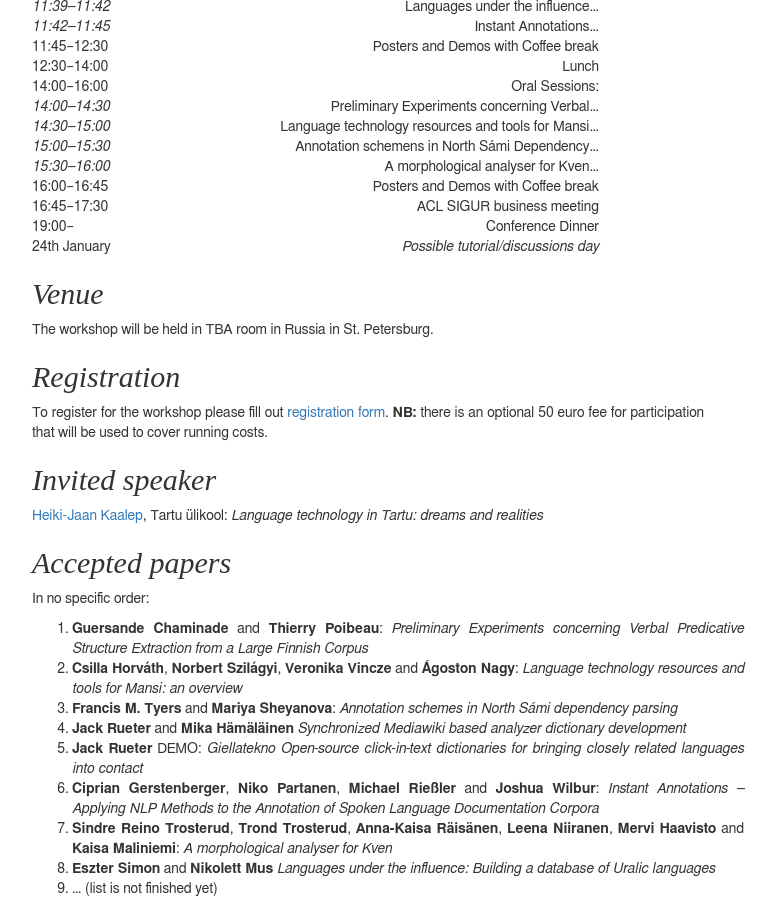
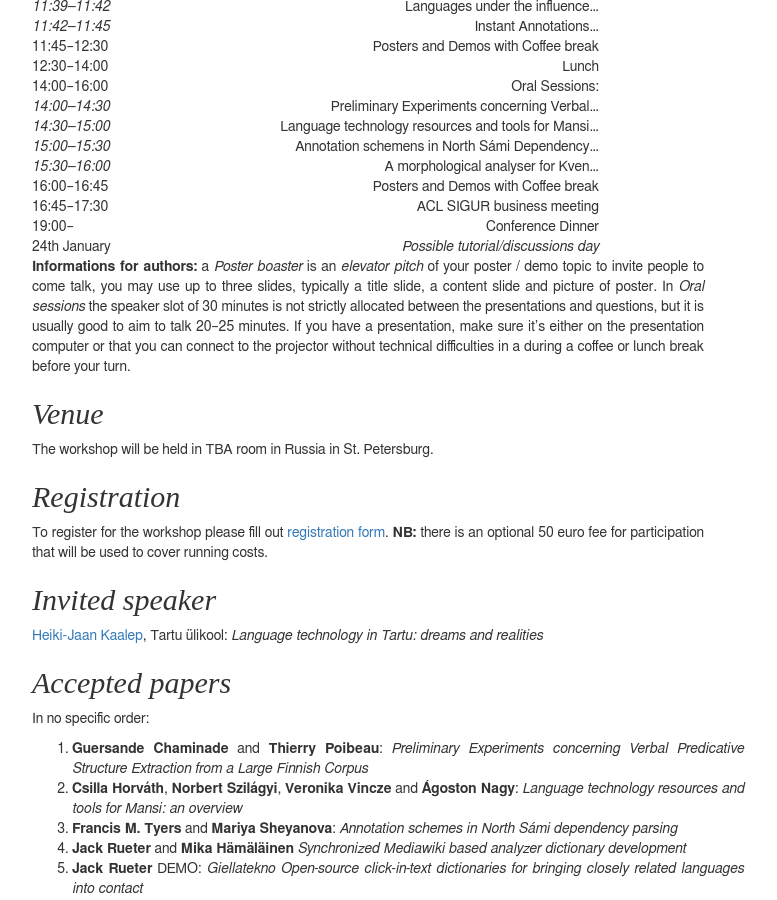
Before and after one commit to acl-sigur/acl-sigur.github.io, a Jekyll site: the page built from iwclul2017.eng.md, in a window 1280 px wide and 900 px high, scrolled down 531 px. Shown: the whole window, without its empty margins (233-1010 px from the left). Built offline with Jekyll 4.4.1, drawn with Linux system fonts in a browser that asks for light colours.

Commit message:
instructions for the authors

```diff
--- a/iwclul2017.eng.md
+++ b/iwclul2017.eng.md
@@ -35,6 +35,16 @@ Preliminary schedule, subject to change
 | 16:45–17:30 | ACL SIGUR business meeting |
 | 19:00– | Conference Dinner |
 | 24th January | *Possible tutorial/discussions day* |
+
+**Informations for authors:** a *Poster boaster* is an *elevator pitch* of your
+poster / demo topic to invite people to come talk, you may use up to three
+slides, typically a title slide, a content slide and picture of poster. In
+*Oral sessions* the speaker slot of 30 minutes is not strictly allocated between
+the presentations and questions, but it is usually good to aim to talk 20–25
+minutes. If you have a presentation, make sure it's either on the presentation
+computer or that you can connect to the projector without technical difficulties
+in a during a coffee or lunch break before your turn.
+
 
 ## Venue
 
```
